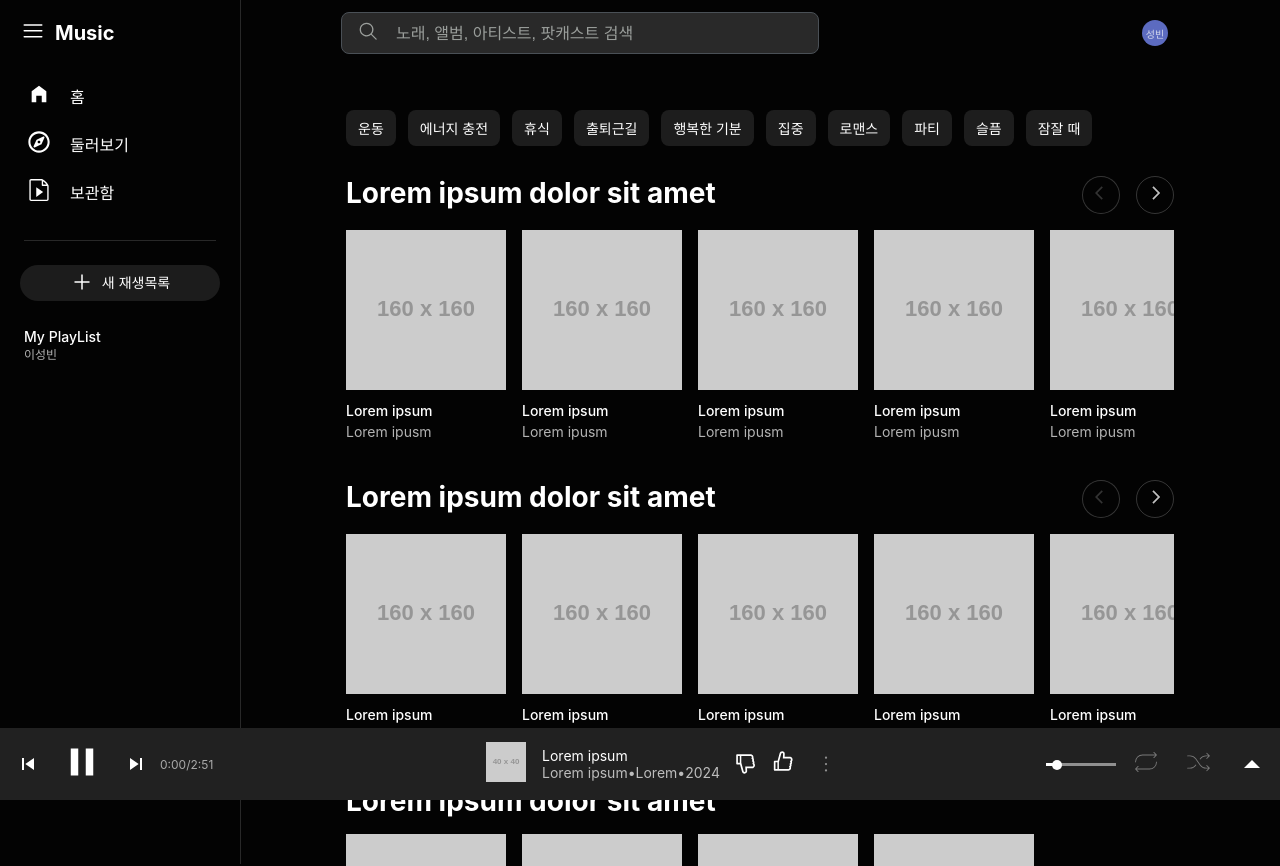
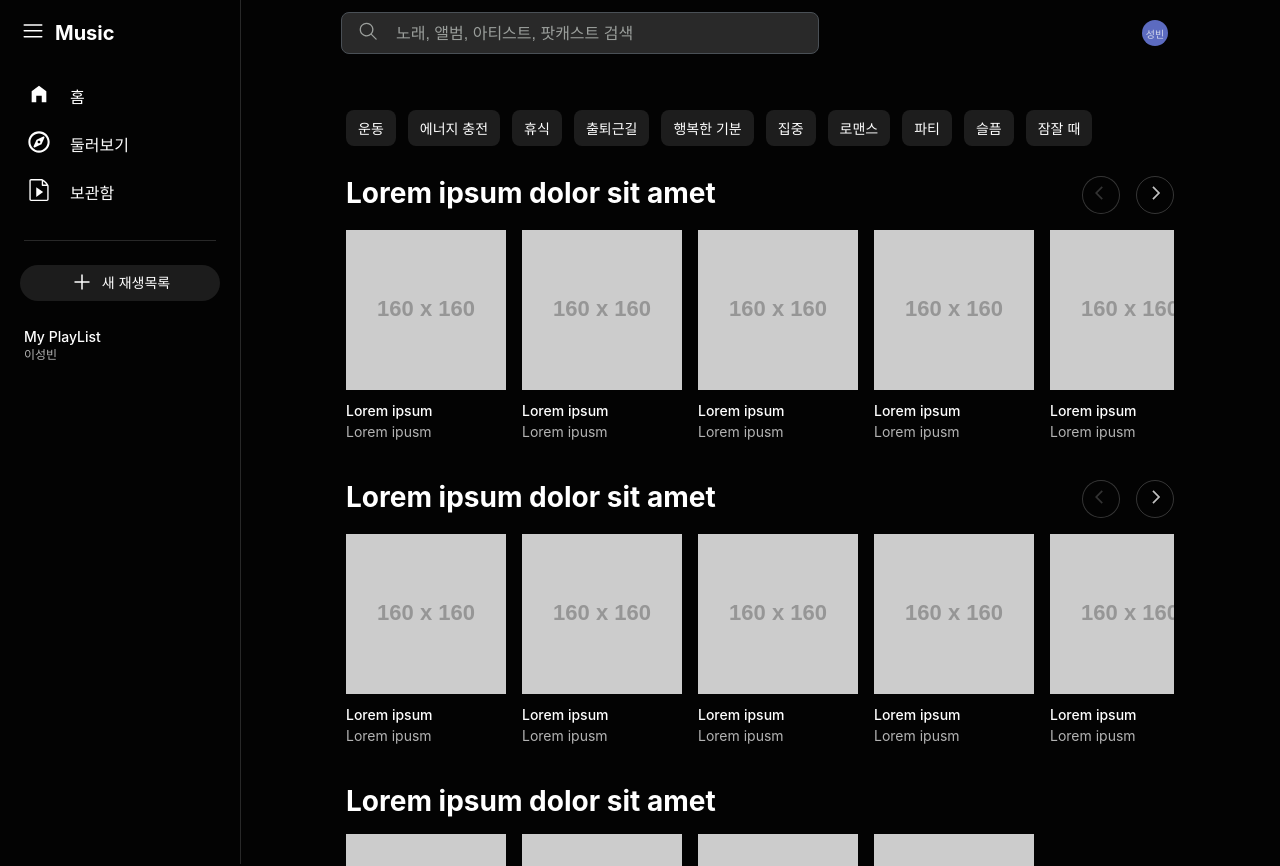
Before and after one commit to optshj/Youtube_Music, a React (Create React App) app: page / in a window 1280 px wide. Shown: the top 866 px of the page. Built offline with nearby package versions, Linux system fonts and the light colour scheme.

Commit message:
[Feat] main item을 클릭 시 player_bar가 나오게 수정

```diff
--- /dev/null
+++ b/src/components/context/PlayerContsxt.tsx
@@ -0,0 +1,32 @@
+import React, { useState,createContext,useContext,useMemo} from "react";
+
+const PlayerValueContext = createContext<any>(null);
+const PlayerActionContext = createContext<any>(null);
+
+export default function PlayerProvider({children} : {children:React.ReactNode}){
+    const [isOpen,setIsOpen] = useState(false);
+    const actions = useMemo(
+        () => ({
+            open(){
+                setIsOpen(true);
+            }
+        }),[]
+    )
+
+
+    return(
+        <PlayerValueContext.Provider value={isOpen}>
+            <PlayerActionContext.Provider value={actions}>
+                {children}
+            </PlayerActionContext.Provider>
+        </PlayerValueContext.Provider>
+    )
+}
+export function usePlayer() {
+    const {open} = useContext(PlayerActionContext);
+    return {open};
+}
+export function IsPlayerOpen(){
+    const isOpen = useContext(PlayerValueContext);
+    return isOpen;
+}
--- a/src/components/main/content/Item.tsx
+++ b/src/components/main/content/Item.tsx
@@ -3,6 +3,8 @@ import styled from "styled-components";
 
 import { FaCirclePlay } from "react-icons/fa6";
 import { HiOutlineDotsVertical } from "react-icons/hi";
+
+import { usePlayer } from "../../context/PlayerContsxt";
 
 const Wrapper = styled.div`
     width:160px;
@@ -87,9 +89,12 @@ const ImageWrapper = styled.div`
     }
 `
 function Item(){
+
+    const {open} = usePlayer();
+
     return(
         <>
-            <Wrapper>
+            <Wrapper onClick={open}>
                 <ImageWrapper>
                     <ItemBackGround></ItemBackGround>
                     <img src="https://via.placeholder.com/160x160/666.png" alt="Placeholder"/>
--- a/src/components/player_bar/PlayerBar.tsx
+++ b/src/components/player_bar/PlayerBar.tsx
@@ -5,9 +5,10 @@ import LeftControl from "./LeftControl";
 import TimeInfo from "./TimeInfo";
 import CenterControl from "./CenterControl";
 import RightControl from "./RightControl";
+import { IsPlayerOpen } from "../context/PlayerContsxt";
 
-const Wrapper = styled.div`
-    visibility:visible;
+const Wrapper = styled.div<{isOpen:boolean}>`
+    visibility:${(props) => (props.isOpen ? 'visible':'hidden')};
     position:fixed;
     bottom:0;
     left:0;
@@ -46,10 +47,10 @@ const RightContent = styled.div`
     justify-content:end;
 `
 function PlayerBar(){
-
+    const isOpen = IsPlayerOpen();
     return(
         <>
-            <Wrapper>
+            <Wrapper isOpen={isOpen}>
                 <LeftContent>
                     <LeftControl></LeftControl>
                     <TimeInfo></TimeInfo>
--- a/src/index.tsx
+++ b/src/index.tsx
@@ -7,12 +7,14 @@ import reportWebVitals from './reportWebVitals';
 import ModalProvider from './components/context/ModalContext';
 import SidebarProvider from './components/context/SidebarContext';
 import SelectPublicProvider from './components/context/SelecPublicContext';
+import PlayerProvider from './components/context/PlayerContsxt';
 
 const root = ReactDOM.createRoot(
   document.getElementById('root') as HTMLElement
 );
 root.render(
   <React.StrictMode>
+    <PlayerProvider>
       <SelectPublicProvider>
         <ModalProvider>
           <SidebarProvider>
@@ -20,6 +22,7 @@ root.render(
           </SidebarProvider>
         </ModalProvider>
       </SelectPublicProvider>
+    </PlayerProvider>
   </React.StrictMode>
 );
 
```
Lines whose indentation alone changed are shown as unchanged.
